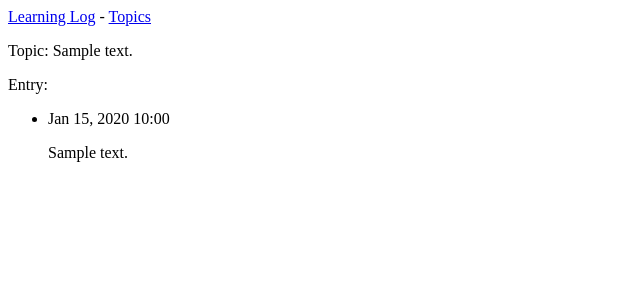
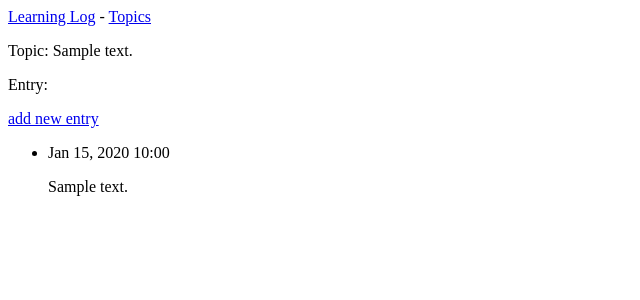
Before and after one commit to Stuffing-code/Learning-log, a Django app: page /topics/1 in a window 1280 px wide. Shown: the top 300 px of the page, without its empty margins (0-640 px from the left). Run offline with Django 3.2, Linux system fonts and the light colour scheme; tables that the repository leaves empty hold one stand-in row (values such as "Sample post").

Commit message:
add new entry logic

```diff
--- a/learning_logs/templates/learning_logs/topic.html
+++ b/learning_logs/templates/learning_logs/topic.html
@@ -4,6 +4,9 @@
     <p>Topic: {{ topic }}</p>
 
     <p>Entry:</p>
+    <p>
+        <a href="{% url 'learning_logs:new_entry' topic.id %}">add new entry</a>
+    </p>
     <ul>
     {% for entry in entries %}
       <li>
--- a/learning_logs/templates/learning_logs/topics.html
+++ b/learning_logs/templates/learning_logs/topics.html
@@ -14,4 +14,5 @@
     {% endfor %}
     </ul>
 
+    <a href="{% url 'learning_logs:new_topic' %}">Add a new topic:</a>
 {% endblock content %}
--- a/learning_logs/urls.py
+++ b/learning_logs/urls.py
@@ -11,5 +11,9 @@ urlpatterns = [
     # Page with list of all topics.
     path('topics/', views.topics, name='topics'),
     # Page with information about additional topic.
-    path('topics/<int:topic_id>', views.topic, name='topic')
+    path('topics/<int:topic_id>', views.topic, name='topic'),
+    # Page for added new topic.
+    path('new_topic/', views.new_topic, name='new_topic'),
+    # Page for added new entry.
+    path('new_entry/<int:topic_id>/', views.new_entry, name='new_entry'),
 ]
--- a/learning_logs/views.py
+++ b/learning_logs/views.py
@@ -1,5 +1,7 @@
-from django.shortcuts import render
+from django.shortcuts import render,redirect
+
 from .models import Topic
+from .forms import TopicForm, EntryForm
 
 def index(request):
     """Home page application Learning lof"""
@@ -17,3 +19,38 @@ def topic(request, topic_id):
     entries = topic.entry_set.order_by("-date_added")
     context = {'topic': topic, 'entries': entries}
     return render(request, 'learning_logs/topic.html', context)
+
+def new_topic(request):
+    """Defines new topic."""
+    if request.method != 'POST':
+        # No date was sent; an empty form is created.
+        form = TopicForm()
+    else:
+        # Post data sent; data processed.
+        form = TopicForm(data=request.POST)
+        if form.is_valid():
+            form.save()
+            return redirect('learning_logs:topics')
+
+    # Output empty or invalid form.
+    context = {'form': form}
+    return render(request, 'learning_logs/new_topic.html', context)
+
+def new_entry(request, topic_id):
+    """Add new entry to the concrete topic."""
+    topic = Topic.objects.get(id=topic_id)
+    if request.method != 'POST':
+        # Data don't sent; blank form is created.
+        form = EntryForm()
+    else:
+        # Sent data POST; process data.
+        form = EntryForm(data=request.POST)
+        if form.is_valid():
+            new_entry = form.save(commit=False)
+            new_entry.topic = topic
+            new_entry.save()
+            return redirect('learning_logs:topic', topic_id=topic_id)
+
+        # Output empty or invalid form.
+        context = {'topic': topic, 'form': form}
+        return render(request, 'learning_logs/new_entry.html', context)
```
Also changed, not shown: learning_logs/forms.py (added, +16 -0 lines), learning_logs/templates/learning_logs/new_entry.html (added, +13 -0 lines), learning_logs/templates/learning_logs/new_topic.html (added, +12 -0 lines).
